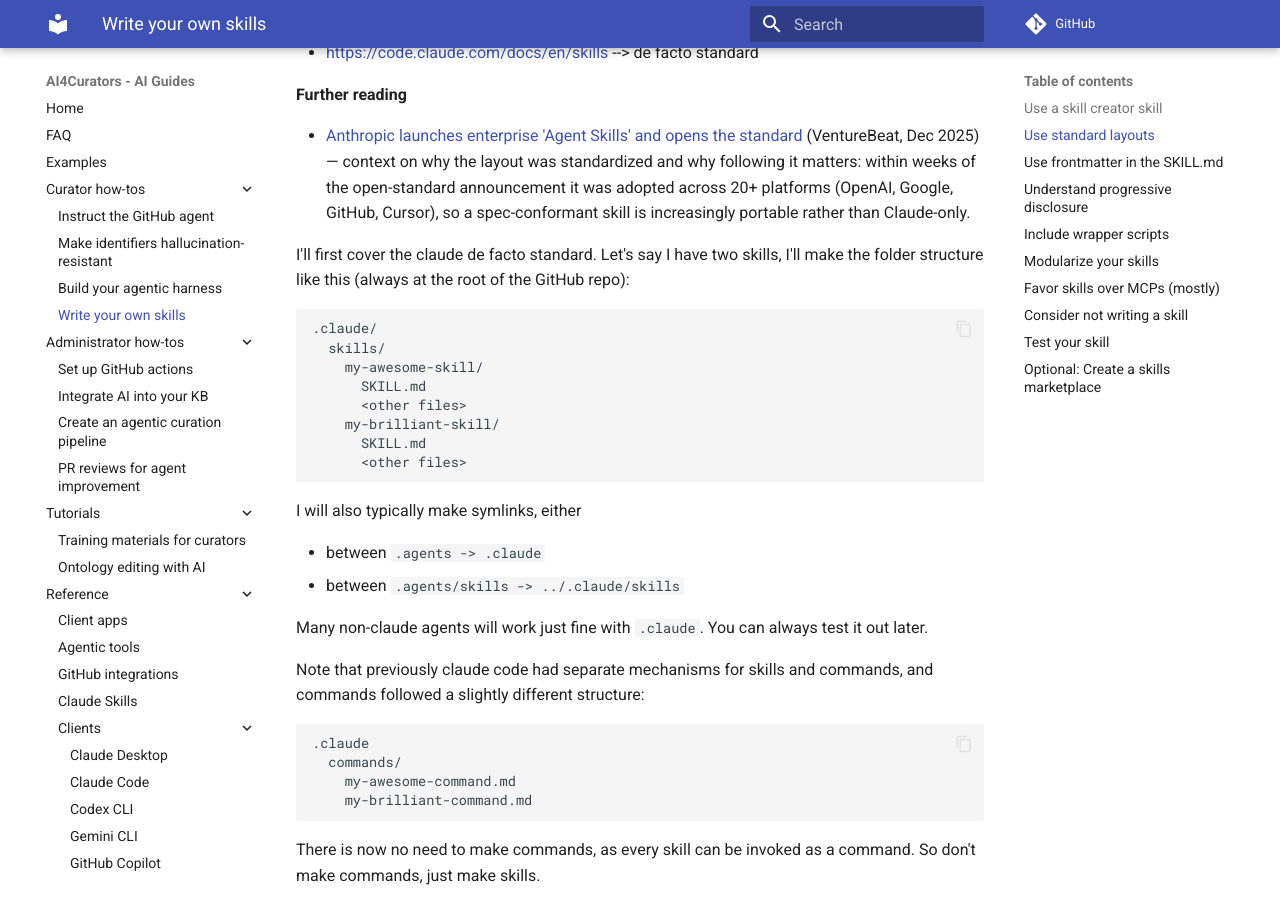
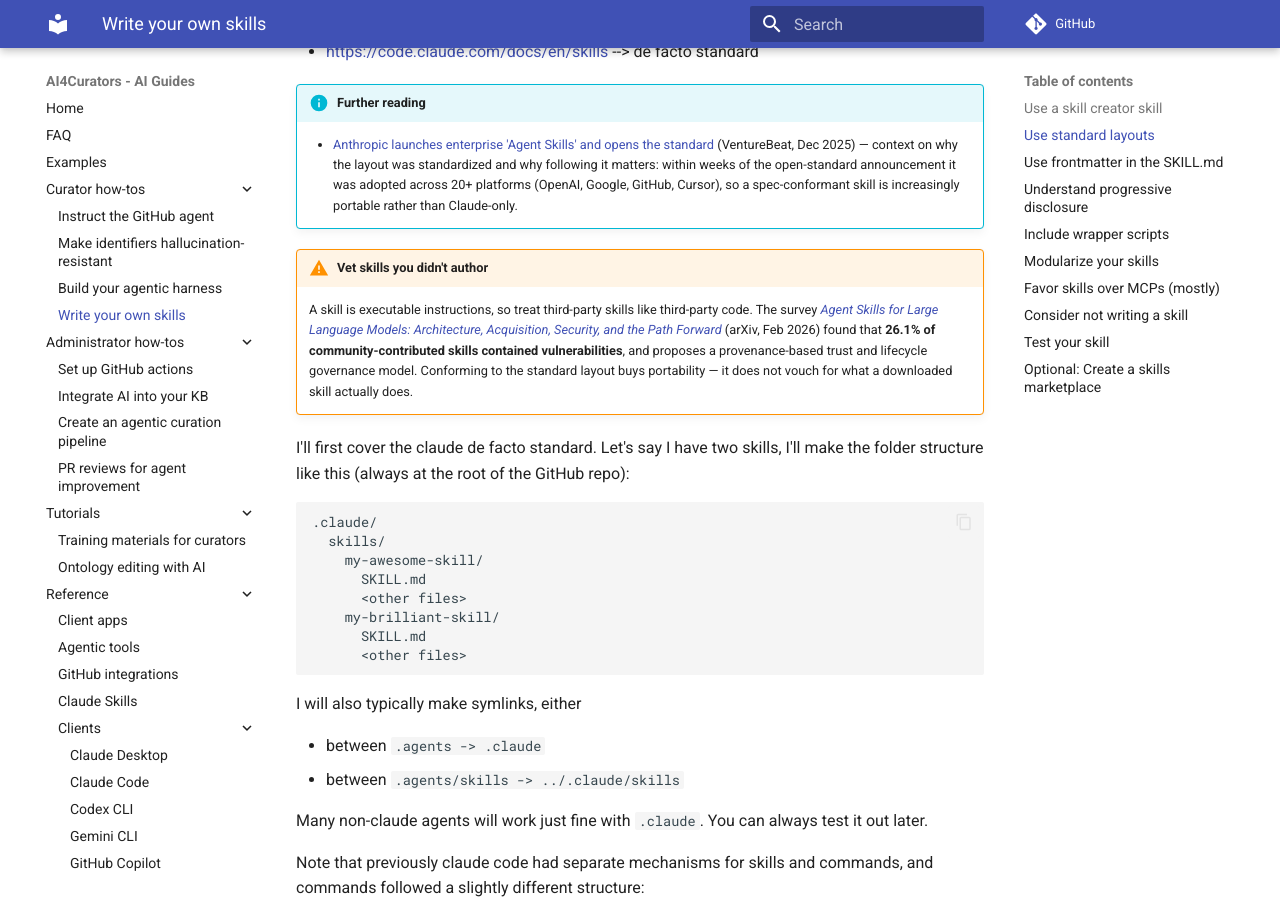
Before and after one commit to ai4curation/aidocs, an MkDocs documentation site: the page built from docs/how-tos/author-skills.md, in a window 1280 px wide and 900 px high, scrolled down 1182 px. Built offline with MkDocs 1.6.1 and Material for MkDocs 9.7.7, drawn with Linux system fonts in a browser that asks for light colours; comment, search, counter and statistics services are not loaded; some of the changed text lies outside the part shown.

Commit message:
docs: use Material admonitions and add research-backed citations
Convert Further reading blocks to Material !!! admonitions, add a
security warning callout and a collapsible research note, and cite
recent CS research with quantitative findings (SkillJuror, long-context
WebAgents, Voyager, agent-skills survey).

```diff
--- a/docs/how-tos/author-skills.md
+++ b/docs/how-tos/author-skills.md
@@ -36,9 +36,13 @@ I find these two docs the most useful
 - [https://agentskills.io/specification](https://agentskills.io/specification) --> the proposed standard
 - [https://code.claude.com/docs/en/skills](https://code.claude.com/docs/en/skills) --> de facto standard
 
-**Further reading**
+!!! info "Further reading"
 
-- [Anthropic launches enterprise 'Agent Skills' and opens the standard](https://venturebeat.com/technology/anthropic-launches-enterprise-agent-skills-and-opens-the-standard) (VentureBeat, Dec 2025) — context on why the layout was standardized and why following it matters: within weeks of the open-standard announcement it was adopted across 20+ platforms (OpenAI, Google, GitHub, Cursor), so a spec-conformant skill is increasingly portable rather than Claude-only.
+    - [Anthropic launches enterprise 'Agent Skills' and opens the standard](https://venturebeat.com/technology/anthropic-launches-enterprise-agent-skills-and-opens-the-standard) (VentureBeat, Dec 2025) — context on why the layout was standardized and why following it matters: within weeks of the open-standard announcement it was adopted across 20+ platforms (OpenAI, Google, GitHub, Cursor), so a spec-conformant skill is increasingly portable rather than Claude-only.
+
+!!! warning "Vet skills you didn't author"
+
+    A skill is executable instructions, so treat third-party skills like third-party code. The survey [*Agent Skills for Large Language Models: Architecture, Acquisition, Security, and the Path Forward*](https://arxiv.org/abs/2602.12430) (arXiv, Feb 2026) found that **26.1% of community-contributed skills contained vulnerabilities**, and proposes a provenance-based trust and lifecycle governance model. Conforming to the standard layout buys portability — it does not vouch for what a downloaded skill actually does.
 
 I'll first cover the claude de facto standard. Let's say I have two skills, I'll make the folder structure like this (always at the root of the GitHub repo):
 
@@ -98,10 +102,15 @@ You should also make sure you follow yaml syntax. Annoyingly, claude code can be
 
 The Claude docs give you the three levels cleanly: (1) name + description preloaded into the system prompt so the agent knows the skill exists; (2) the full SKILL.md body, loaded only when the skill is invoked; (3) bundled files (reference.md, scripts, examples) referenced from SKILL.md and loaded only when the agent decides it needs them. Worth adding the practical consequence: keep SKILL.md lean because once invoked it stays in context for the rest of the session, and push bulky reference material to level-3 files.
 
-**Further reading**
+!!! info "Further reading"
 
-- [Effective context engineering for AI agents](https://www.anthropic.com/engineering/effective-context-engineering-for-ai-agents) (Anthropic Engineering, 2025) — the "why" behind progressive disclosure: context is a finite, degrading resource, so loading only what's relevant is a first-class design constraint, not just a tidiness preference.
-- [Code execution with MCP: building more efficient agents](https://www.anthropic.com/engineering/code-execution-with-mcp) (Anthropic Engineering, Nov 2025) — takes the same idea further, showing how moving tool catalogs out of context and into on-demand code cut one workflow from ~150K tokens to ~2K; a useful intuition pump for how aggressively level-3 material should be deferred.
+    - [Effective context engineering for AI agents](https://www.anthropic.com/engineering/effective-context-engineering-for-ai-agents) (Anthropic Engineering, 2025) — the "why" behind progressive disclosure: context is a finite, degrading resource, so loading only what's relevant is a first-class design constraint, not just a tidiness preference.
+    - [Code execution with MCP: building more efficient agents](https://www.anthropic.com/engineering/code-execution-with-mcp) (Anthropic Engineering, Nov 2025) — takes the same idea further, showing how moving tool catalogs out of context and into on-demand code cut one workflow from ~150K tokens to ~2K; a useful intuition pump for how aggressively level-3 material should be deferred.
+
+??? abstract "What the research shows (with numbers)"
+
+    - [*SkillJuror: Measuring How Agent Skill Organization Changes Runtime Behavior*](https://arxiv.org/abs/2606.11543) (arXiv, Jun 2026) — across 82 tasks, progressive disclosure raised the distinct skill resources an agent accessed per run from **1.18 to 3.85** and produced **+4.1%** more verifier-passing trials than a flat layout. Gains were largest when bundled resources guide implementation, checking, or repair, and weakest for exact-format or numeric-threshold tasks — a good cue for *what* belongs in level-3 files.
+    - [*Evaluating Long-Context Reasoning in LLM-Based WebAgents*](https://arxiv.org/abs/2512.04307) (arXiv, Dec 2025) — agent success **fell from 40–50% to under 10%** as context grew from 25K to 150K tokens, with agents losing track of the original task. Concrete motivation for keeping SKILL.md lean: a bloated skill body doesn't just waste tokens, it degrades reasoning.
 
 ## Include wrapper scripts
 
@@ -138,16 +147,20 @@ Example: https://github.com/cmungall/lakehouse-skills/tree/main/kbase-query
 
 Ideally skills should be relatively standalone. Don't assume tacit knowledge beyond what is already documented in your `CLAUDE.md` or `AGENTS.md`.
 
+!!! note "Why a library of small, composable skills pays off"
+
+    The foundational evidence predates SKILL.md: [*Voyager: An Open-Ended Embodied Agent with Large Language Models*](https://arxiv.org/abs/2305.16291) (arXiv, 2023) built a growing library of reusable, independently-stored skills and reached milestones **3.3× faster** than agents that reasoned from scratch; ablating the skill library cost **15.3×** in tech-tree progression speed. The lesson carries over: modular skills that don't modify each other compose better and accumulate value over time.
+
 ## Favor skills over MCPs (mostly)
 
 MCPs are a good solution for giving agents capabilities in more constrained environments; an http MCP is good if you want people to use it in a web based chat.
 
 In general skills, provide more flexibility, and general fewer tokens and context flooding. However, if you already have MCPs for a particular capability and they work fine for you there may be no pressing reason to rewrite
 
-**Further reading**
+!!! info "Further reading"
 
-- [Claude Skills are awesome, maybe a bigger deal than MCP](https://simonwillison.net/2025/Oct/16/claude-skills/) (Simon Willison, Oct 2025) — argues skills are conceptually simpler than MCP (a markdown file plus optional scripts) and often the better default, which is the same trade-off this section describes.
-- [Code execution with MCP](https://www.anthropic.com/engineering/code-execution-with-mcp) (Anthropic Engineering, Nov 2025) — the counterpoint: rather than skills *vs* MCP, it shows how to keep MCP servers but stop flooding context with their tool definitions, so an existing MCP need not be rewritten.
+    - [Claude Skills are awesome, maybe a bigger deal than MCP](https://simonwillison.net/2025/Oct/16/claude-skills/) (Simon Willison, Oct 2025) — argues skills are conceptually simpler than MCP (a markdown file plus optional scripts) and often the better default, which is the same trade-off this section describes.
+    - [Code execution with MCP](https://www.anthropic.com/engineering/code-execution-with-mcp) (Anthropic Engineering, Nov 2025) — the counterpoint: rather than skills *vs* MCP, it shows how to keep MCP servers but stop flooding context with their tool definitions, so an existing MCP need not be rewritten.
 
 ## Consider not writing a skill
 
```
Also changed, not shown: other parts of docs/how-tos/author-skills.md (+5 -5 lines).
